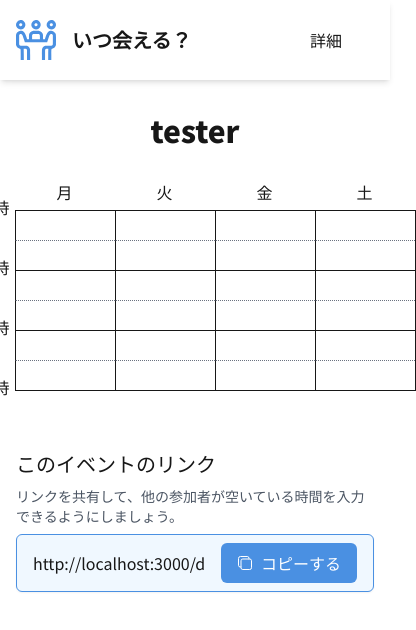
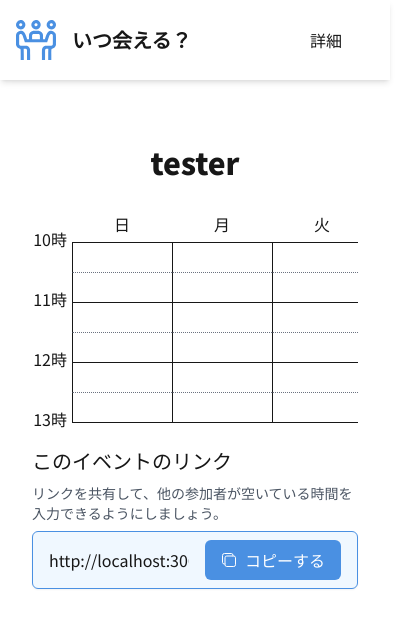
Before and after one commit to takumitoma/itsu-aiteru-scheduler, a Next.js app: page /about in a window 390 px wide. Shown: the top 630 px of the page, 416 px wide, since content can reach past the window. Built offline with nearby package versions, Linux system fonts and the light colour scheme.

Commit message:
feat: WeekChart responsive

```diff
--- a/src/app/[eventId]/page.tsx
+++ b/src/app/[eventId]/page.tsx
@@ -46,21 +46,24 @@ const EventPage: React.FC = () => {
   }
 
   if (!eventData) {
-    setEventData( {
-      id: "dingding",
-      title: "tester",
+    setEventData({
+      id: 'dingding',
+      title: 'tester',
       surveyType: 'week',
-      timezone: "Japan",
+      timezone: 'Japan',
       timeRangeStart: 10,
       timeRangeEnd: 13,
       dates: null,
-      daysOfWeek: [0, 1, 1, 0, 0, 1, 1]
-    }
-    )
+      daysOfWeek: [1, 1, 1, 1, 1, 1, 1],
+    });
     return <div>No event data available.</div>;
   }
 
-  return <ViewEvent eventData={eventData} />;
+  return (
+    <div className="container mx-auto py-8 flex flex-col items-center px-4 sm:px-0">
+      <ViewEvent eventData={eventData} />
+    </div>
+  );
 };
 
 export default EventPage;
--- a/src/components/ViewEvent/ViewEvent.tsx
+++ b/src/components/ViewEvent/ViewEvent.tsx
@@ -1,5 +1,5 @@
 import { EventData } from '@/types/EventData';
-import WeekCalendar from './WeekCalendar';
+import WeekChart from './WeekChart';
 import CopyEventLink from './CopyEventLink';
 
 interface ViewEventProps {
@@ -10,7 +10,7 @@ const ViewEvent: React.FC<ViewEventProps> = ({ eventData }) => {
   return (
     <div className="container mx-auto py-8 flex flex-col items-center px-4 sm:px-0">
       <h1 className="text-3xl font-bold mb-8">{eventData.title}</h1>
-      <WeekCalendar
+      <WeekChart
         timezone={eventData.timezone}
         timeRangeStart={eventData.timeRangeStart}
         timeRangeEnd={eventData.timeRangeEnd}
--- a/src/components/ViewEvent/WeekCalendar.tsx
+++ /dev/null
@@ -1,69 +0,0 @@
-interface WeekCalendarProps {
-  timezone: string;
-  timeRangeStart: number;
-  timeRangeEnd: number;
-  daysOfWeek: number[] | null;
-}
-
-const days = ['日', '月', '火', '水', '木', '金', '土'];
-
-const WeekCalendar: React.FC<WeekCalendarProps> = ({
-  timezone,
-  timeRangeStart,
-  timeRangeEnd,
-  daysOfWeek
-}) => {
-  const selectedDays = daysOfWeek ? days.filter((_, index) => daysOfWeek[index] === 1) : [];
-  const timestamps: number[] = Array.from(
-    { length: timeRangeEnd - timeRangeStart },
-    (_, index) => timeRangeStart + index
-  );
-
-  return (
-    <section className="flex justify-center">
-      <div className="flex flex-col w-[40px]">
-        <div className="h-[30px]"></div>
-        {timestamps.map(timestamp => (
-          <div key={`time-${timestamp}`} className="flex justify-end mr-[5px] translate-y-[-25%] h-[60px] text-[16px]">
-            {timestamp+'時'}
-          </div>
-        ))}
-        <div className="flex justify-end mr-[5px] translate-y-[-25%] h-[60px]">
-          {timeRangeEnd+'時'}
-        </div>
-      </div>
-      <div className="flex flex-col">
-        <div className="flex h-[30px]">
-          {selectedDays.map((day, index) => (
-            <div key={`day-${index}`} className="w-[100px] h-[30px] flex justify-center">
-              {day}
-            </div>
-          ))}
-        </div>
-        <div className="flex border-customBlack border-r border-b">
-          {selectedDays.map((day, dayIndex) => (
-            <div key={`column-${dayIndex}`} className="w-[100px] flex flex-col">
-              {timestamps.map(timestamp => (
-                <div key={`cell-${dayIndex}-${timestamp}`}>
-                  <div className="w-[100px] h-[15px] border-t border-l border-customBlack
-                    hover:bg-primaryHover"/>
-                  <div className="w-[100px] h-[15px] border-l border-customBlack
-                    hover:bg-primaryHover"/>
-                  <div
-                    className="w-[100px] h-[15px] border-t border-t-gray-500
-                      border-l border-l-customBlack hover:bg-primaryHover"
-                    style={{ borderTopStyle: 'dotted' }}
-                  />
-                  <div className="w-[100px] h-[15px] border-l border-customBlack
-                    hover:bg-primaryHover"/>
-                </div>
-              ))}
-            </div>
-          ))}
-        </div>
-      </div>
-    </section>
-  );
-};
-
-export default WeekCalendar;
--- /dev/null
+++ b/src/components/ViewEvent/WeekChart.tsx
@@ -0,0 +1,78 @@
+interface WeekChartProps {
+  timezone: string;
+  timeRangeStart: number;
+  timeRangeEnd: number;
+  daysOfWeek: number[] | null;
+}
+
+const days = ['日', '月', '火', '水', '木', '金', '土'];
+
+const WeekChart: React.FC<WeekChartProps> = ({
+  timezone,
+  timeRangeStart,
+  timeRangeEnd,
+  daysOfWeek,
+}) => {
+  const selectedDays = daysOfWeek ? days.filter((_, index) => daysOfWeek[index] === 1) : [];
+  const timestamps: number[] = Array.from(
+    { length: timeRangeEnd - timeRangeStart },
+    (_, index) => timeRangeStart + index,
+  );
+
+  return (
+    <section className="flex justify-center select-none w-full">
+      <div className="flex flex-col w-[40px] flex-shrink-0">
+        <div className="h-[30px]"></div>
+        {timestamps.map((timestamp) => (
+          <div
+            key={`time-${timestamp}`}
+            className="flex justify-end mr-[5px] translate-y-[-15px] h-[60px] text-[16px]"
+          >
+            {timestamp + '時'}
+          </div>
+        ))}
+        <div className="flex justify-end mr-[5px] translate-y-[-15px] h-[25px]">
+          {timeRangeEnd + '時'}
+        </div>
+      </div>
+      <div className="flex flex-col overflow-x-auto">
+        <div className="flex h-[30px] min-w-max">
+          {selectedDays.map((day, index) => (
+            <div key={`day-${index}`} className="w-[100px] h-[30px] flex justify-center">
+              {day}
+            </div>
+          ))}
+        </div>
+        <div className="flex border-customBlack border-r border-b min-w-max">
+          {selectedDays.map((day, dayIndex) => (
+            <div key={`column-${dayIndex}`} className="w-[100px] flex flex-col flex-shrink-0">
+              {timestamps.map((timestamp) => (
+                <div key={`cell-${dayIndex}-${timestamp}`}>
+                  <div
+                    className="w-[100px] h-[15px] border-t border-l border-customBlack
+                    hover:bg-primaryHover"
+                  />
+                  <div
+                    className="w-[100px] h-[15px] border-l border-customBlack
+                    hover:bg-primaryHover"
+                  />
+                  <div
+                    className="w-[100px] h-[15px] border-t border-t-gray-500
+                      border-l border-l-customBlack hover:bg-primaryHover"
+                    style={{ borderTopStyle: 'dotted' }}
+                  />
+                  <div
+                    className="w-[100px] h-[15px] border-l border-customBlack
+                    hover:bg-primaryHover"
+                  />
+                </div>
+              ))}
+            </div>
+          ))}
+        </div>
+      </div>
+    </section>
+  );
+};
+
+export default WeekChart;
```
